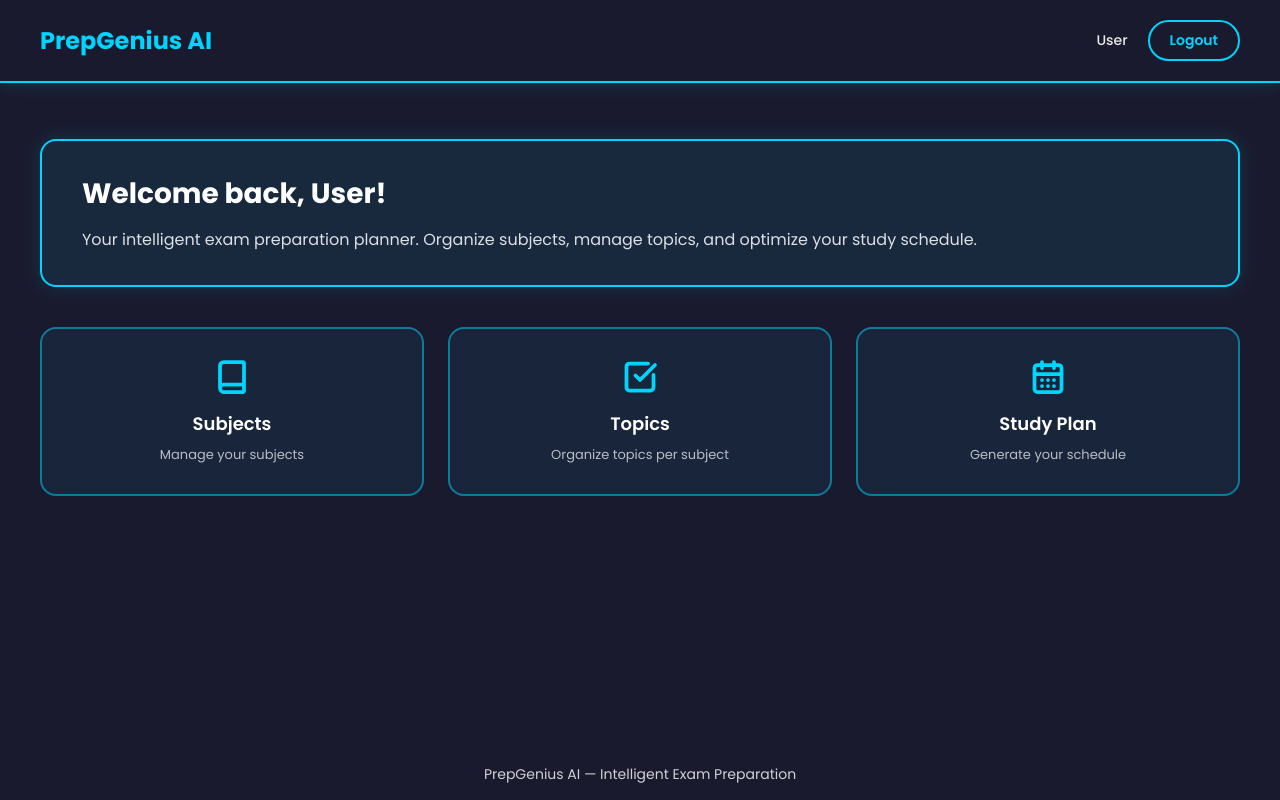
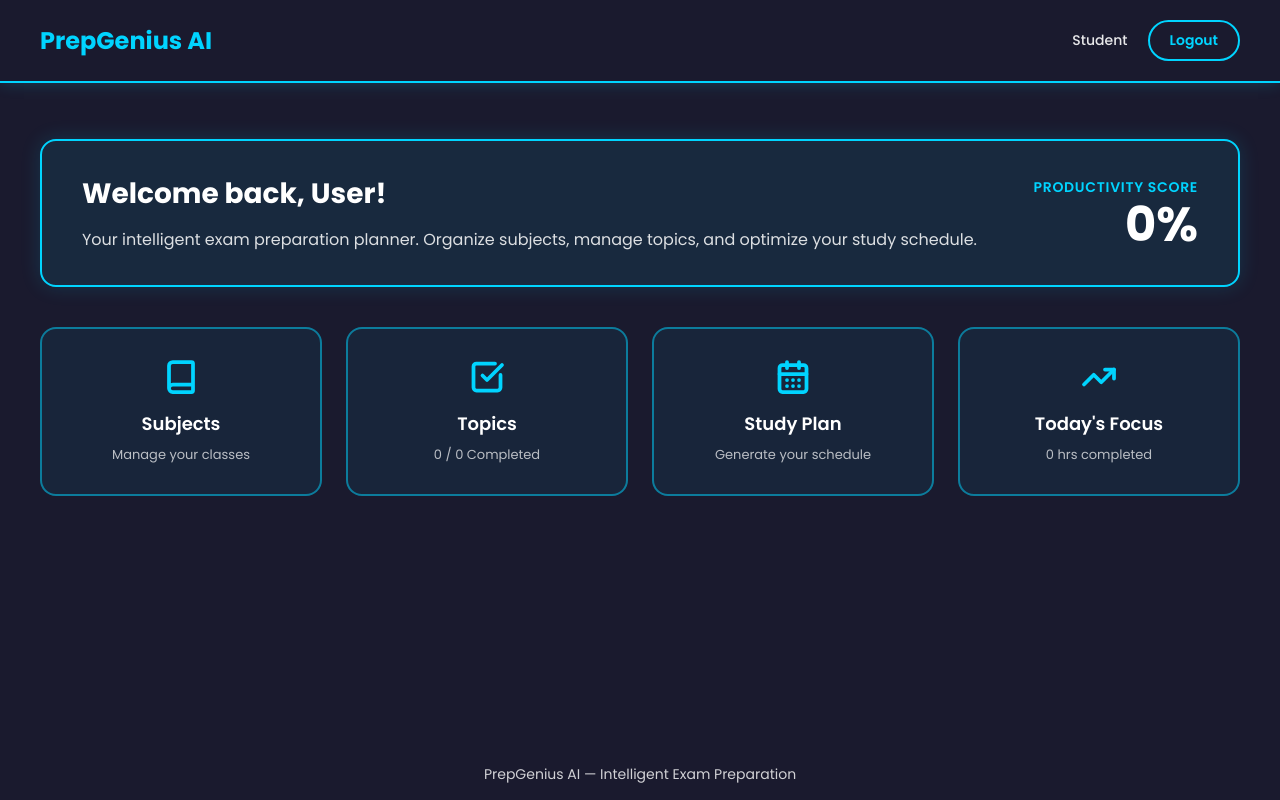
Before and after one commit to VanshMiglani007/prepgenius-ai, a React app in the folder client/: page /dashboard in a window 1280 px wide. Built offline with nearby package versions, Linux system fonts and the light colour scheme; the HTML template or start-up script is replaced by a standard one.

Commit message:
fix: Restored Dashboard username, Today's Focus card, and Client-side Routing

```diff
--- a/client/src/components/Navbar.jsx
+++ b/client/src/components/Navbar.jsx
@@ -14,9 +14,9 @@ const Navbar = () => {
 
   return (
     <nav className="flex justify-between items-center py-5 px-10 border-b-2 border-primary shadow-[0_0_15px_rgba(0,212,255,0.2)] bg-dark-bg z-10 w-full mb-10">
-      <h1 className="text-[24px] font-bold text-primary">PrepGenius AI</h1>
+      <h1 className="text-[24px] font-bold text-primary cursor-pointer" onClick={() => navigate('/dashboard')}>PrepGenius AI</h1>
       <div className="flex items-center gap-5">
-        <span className="text-[14px] text-white/90 font-medium hidden sm:block">User</span>
+        <span className="text-[14px] text-white/90 font-medium hidden sm:block">{user?.name || 'Student'}</span>
         <button
           className="bg-transparent border-2 border-primary text-primary px-5 py-2 rounded-full text-[14px] font-semibold transition-all duration-300 hover:bg-primary hover:text-dark-bg"
           onClick={handleLogout}
--- a/client/src/pages/Dashboard.jsx
+++ b/client/src/pages/Dashboard.jsx
@@ -4,9 +4,11 @@ import { Book, CheckSquare, CalendarDays, TrendingUp } from 'lucide-react';
 import { motion } from 'framer-motion';
 import api from '../services/api';
 import { useAuth } from '../context/AuthContext';
+import { useNavigate } from 'react-router-dom';
 
 const Dashboard = () => {
   const { user } = useAuth();
+  const navigate = useNavigate();
   const [stats, setStats] = useState({
     topicsCompleted: 0,
     totalTopics: 0,
@@ -54,36 +56,49 @@ const Dashboard = () => {
 
       <main className="flex-1 px-8 md:px-10 max-w-7xl mx-auto w-full pt-4">
         <div
-          className="brand-border py-8 px-10 mb-10 text-left"
+          className="brand-border py-8 px-10 mb-10 text-left flex justify-between items-center"
         >
-          <h2 className="text-[28px] font-bold mb-3 text-white">Welcome back, {user?.name?.split(' ')[0] || 'User'}!</h2>
-           <p className="text-white/85 text-[16px] leading-[1.6]">
-            Your intelligent exam preparation planner. Organize subjects, manage topics, and optimize your study schedule.
-          </p>
+          <div>
+            <h2 className="text-[28px] font-bold mb-3 text-white">Welcome back, {user?.name?.split(' ')[0] || 'User'}!</h2>
+            <p className="text-white/85 text-[16px] leading-[1.6]">
+              Your intelligent exam preparation planner. Organize subjects, manage topics, and optimize your study schedule.
+            </p>
+          </div>
+          <div className="text-right hidden sm:block">
+             <p className="text-sm text-primary font-semibold mb-1 uppercase tracking-wider">Productivity Score</p>
+             <h1 className="text-5xl font-bold font-sans text-white">{stats.productivityScore}%</h1>
+          </div>
         </div>
 
         <div
-          className="grid grid-cols-1 sm:grid-cols-2 lg:grid-cols-3 gap-6"
+          className="grid grid-cols-1 sm:grid-cols-2 lg:grid-cols-4 gap-6"
         >
           {/* Action Card 1 */}
-          <div onClick={() => window.location.href='/subjects'} className="action-card flex flex-col items-center">
+          <div onClick={() => navigate('/subjects')} className="action-card flex flex-col items-center">
             <Book size={36} strokeWidth={2.5} className="text-primary mb-[15px]" />
             <h3 className="text-[18px] font-semibold mb-[8px] text-white">Subjects</h3>
-            <p className="text-[13px] text-white/70">Manage your subjects</p>
+            <p className="text-[13px] text-white/70">Manage your classes</p>
           </div>
 
           {/* Action Card 2 */}
-          <div onClick={() => window.location.href='/topics'} className="action-card flex flex-col items-center">
+          <div onClick={() => navigate('/topics')} className="action-card flex flex-col items-center">
             <CheckSquare size={36} strokeWidth={2.5} className="text-primary mb-[15px]" />
             <h3 className="text-[18px] font-semibold mb-[8px] text-white">Topics</h3>
-            <p className="text-[13px] text-white/70">Organize topics per subject</p>
+            <p className="text-[13px] text-white/70">{stats.topicsCompleted} / {stats.totalTopics} Completed</p>
           </div>
 
           {/* Action Card 3 */}
-          <div onClick={() => window.location.href='/study-plan'} className="action-card flex flex-col items-center">
+          <div onClick={() => navigate('/study-plan')} className="action-card flex flex-col items-center">
             <CalendarDays size={36} strokeWidth={2.5} className="text-primary mb-[15px]" />
             <h3 className="text-[18px] font-semibold mb-[8px] text-white">Study Plan</h3>
             <p className="text-[13px] text-white/70">Generate your schedule</p>
+          </div>
+
+          {/* New Progress Insight */}
+          <div onClick={() => navigate('/analytics')} className="action-card flex flex-col items-center">
+            <TrendingUp size={36} strokeWidth={2.5} className="text-primary mb-[15px]" />
+            <h3 className="text-[18px] font-semibold mb-[8px] text-white">Today's Focus</h3>
+            <p className="text-[13px] text-white/70">{stats.dailyStudyHours} hrs completed</p>
           </div>
         </div>
       </main>
```
